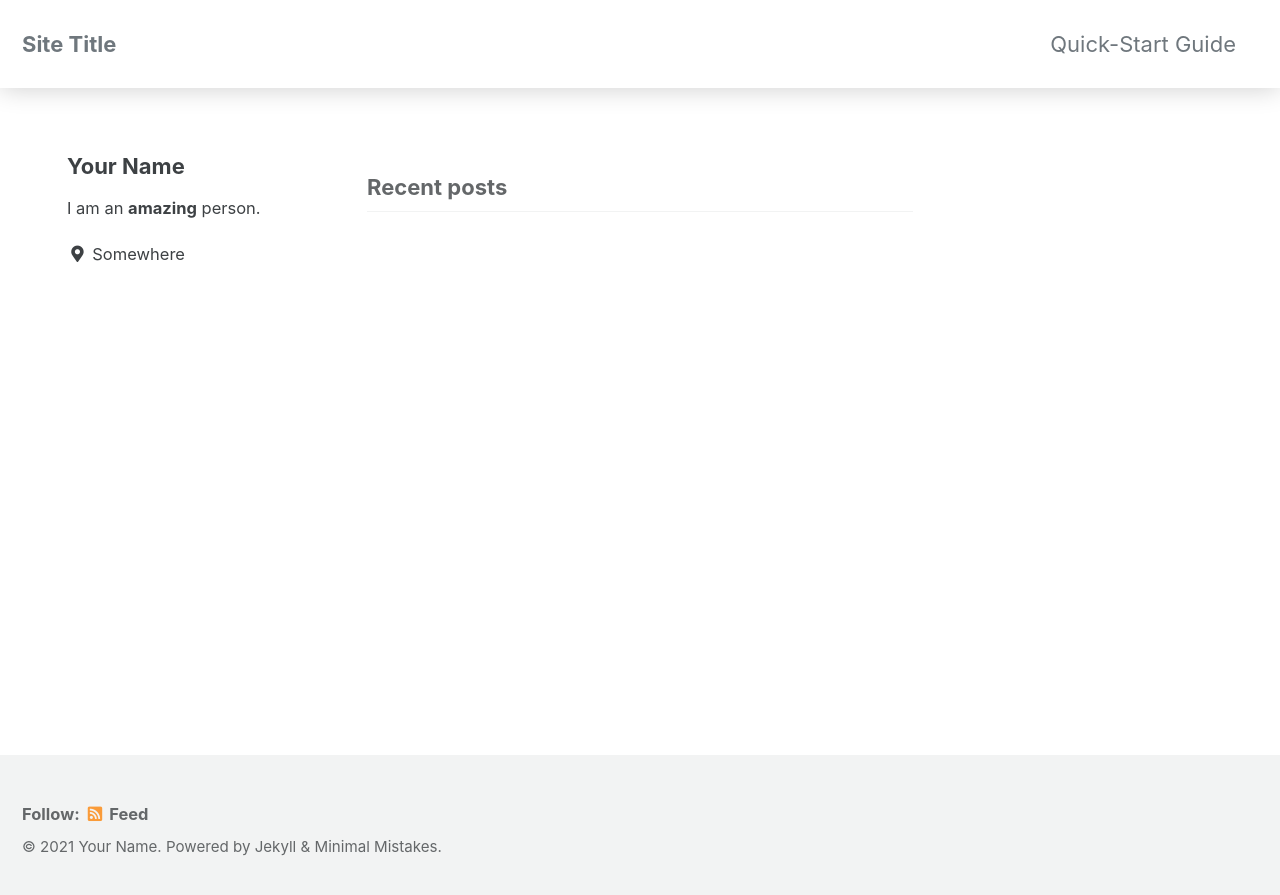
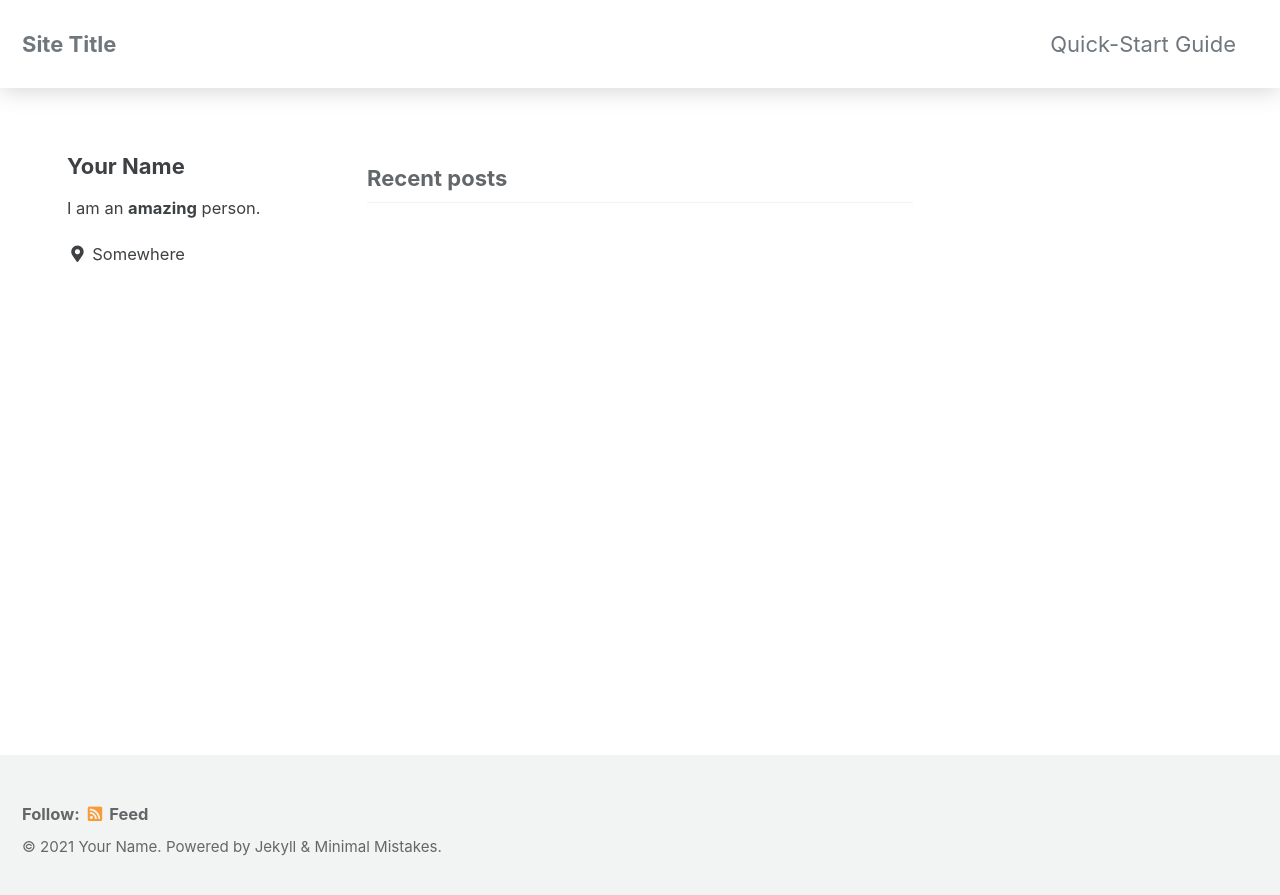
Before and after one commit to BOBDevStudio/Minimal-Mistakes-Fork-Theme, a Jekyll site: the page built from index.html, in a window 1280 px wide. Shown: the top 895 px of the page. Built offline with Jekyll 4.4.1, drawn with Linux system fonts in a browser that asks for light colours; cached includes are drawn as plain includes; the list of posts is cut into pages by our own code.

Commit message:
Merged single.html into archive.html

```diff
--- a/_layouts/archive.html
+++ b/_layouts/archive.html
@@ -18,11 +18,16 @@ layout: default
   <main id="main" class="main {% if page.show_sidebars != false %}full-page-off{% elsif page.show_sidebars == false %}full-page-on{% endif %}" role="main">
     {%- include sidebar.html -%}
 
-	<article class="page">
-      <div class="archive">
+    <article class="page" itemscope itemtype="https://schema.org/CreativeWork">
+      {%- if page.title -%}<meta itemprop="headline" content="{{ page.title | markdownify | strip_html | strip_newlines | escape_once }}">{%- endif -%}
+      {%- if page.excerpt -%}<meta itemprop="description" content="{{ page.excerpt | markdownify | strip_html | strip_newlines | escape_once }}">{%- endif -%}
+      {%- if page.date -%}<meta itemprop="datePublished" content="{{ page.date | date_to_xmlschema }}">{%- endif -%}
+      {%- if page.last_modified_at -%}<meta itemprop="dateModified" content="{{ page.last_modified_at | date_to_xmlschema }}">{%- endif -%}
+
+      <div class="page__inner-wrap">
         {%- unless page.header.overlay_color or page.header.overlay_image -%}
         {%- if page.title -%}
-      <header class="page-title-header">
+        <header class="page__title-header">
           {%- if page.is_post == true -%}
           <h1 id="page-title" {%- if page.uses_image_header == true -%}class="page__title"{%- else -%}class="page__title non-splash-page-title"{%- endif -%} itemprop="headline">
             {%- include post-status-icons.html post=page -%}{{ page.title | markdownify | remove: "<p>" | remove: "</p>" }}
@@ -37,8 +42,20 @@ layout: default
         </header>
         {%- endif -%}
         {%- endunless -%}
+
+        <section class="page__content" id="page-content" itemprop="text">
+          {%- include notices.html -%}
           {{ content }}
+        </section>
       </div>
+
+      {%- if site.remade_author_panel_enabled == true -%}
+      {%- include page-author-panel.html -%}
+      {%- endif -%}
+
+      {%- if site.comments.provider and page.comments -%}
+      {%- include comments.html -%}
+      {%- endif -%}
     </article>
 
     {%- include page-subject-info-panel.html -%}
--- a/_sass/minimal-mistakes/_bob-custom-edits.scss
+++ b/_sass/minimal-mistakes/_bob-custom-edits.scss
@@ -364,7 +364,17 @@ body>.page__footer {
         padding: unset;
         float: initial;
 
-        .page__inner-wrap header.page__title-header, &>.archive header.page-title-header {
+        &>.archive {
+          width: 100% !important;
+          padding: unset !important;
+          margin: unset !important;
+          float: initial !important;
+        }
+
+        .page__inner-wrap {
+          margin-top: unset;
+
+          header.page__title-header {
             margin-bottom: 15px;
 
             h1,
@@ -403,16 +413,6 @@ body>.page__footer {
               }
             }
           }
-
-        &>.archive {
-          width: 100% !important;
-          padding: unset !important;
-          margin: unset !important;
-          float: initial !important;
-        }
-
-        .page__inner-wrap {
-          margin-top: unset;
 
           .page__content {
             .page-notices {
```
Also changed, not shown: _layouts/single.html (indentation only). Lines whose indentation alone changed are shown as unchanged.
